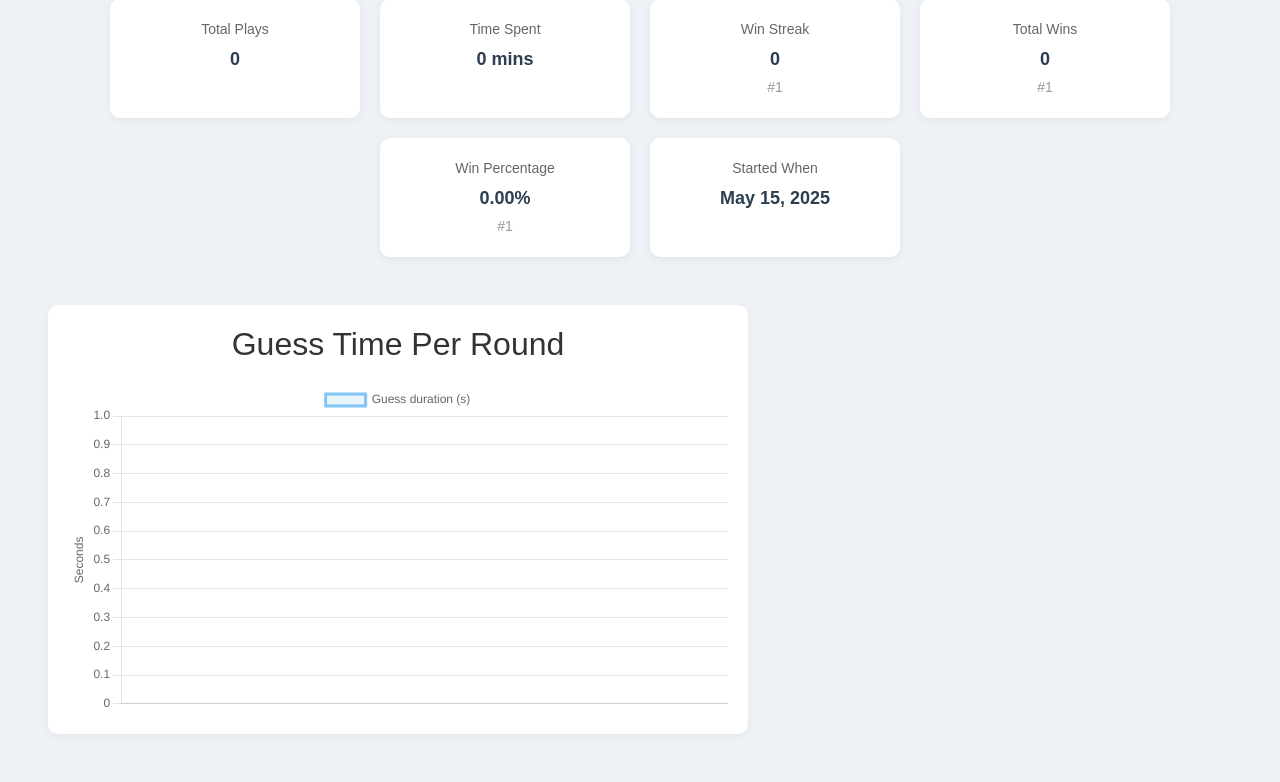
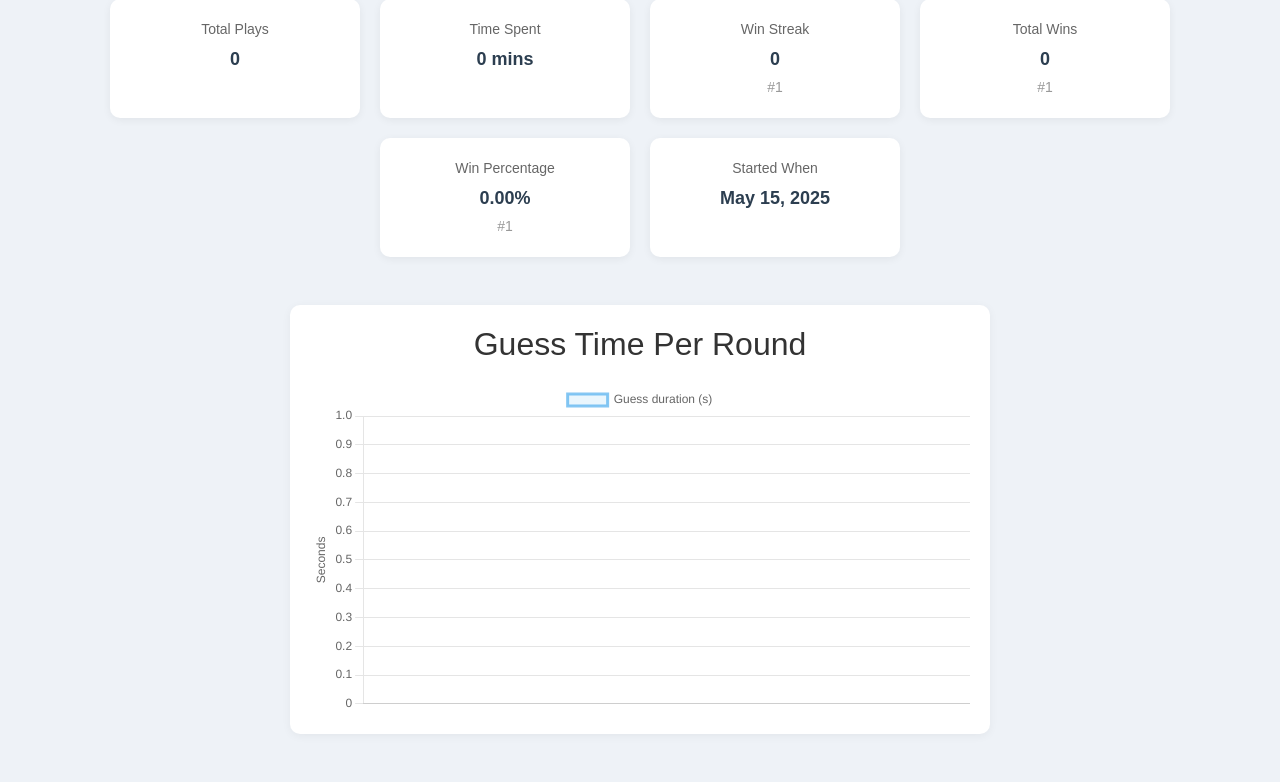
Before and after one commit to Joel-Cornfield/Group_gc_70, a Flask app: page /analyticpage/1 in a window 1280 px wide. Shown: the part 389-1171 px from the top of the page. Run offline with Flask 3, Linux system fonts and the light colour scheme; the visitor is signed in with stand-in values (Sample User, id 1); data comes from the database, SQL or seed files in the repository; data that the repository does not hold is empty; some libraries are stand-ins or nearby versions.

Commit message:
Fixed graph alignment

```diff
--- a/app/templates/analyticpage.html
+++ b/app/templates/analyticpage.html
@@ -132,7 +132,7 @@
         </div>
     </div>
 
-    <div class="chart-container mx-5 my-5">
+    <div class="chart-container d-flex flex-column align-items-center my-5">
         <h2>Guess Time Per Round</h2>
         <canvas id="guessTimeChart" width="800" height="400"></canvas>
     </div>
```
